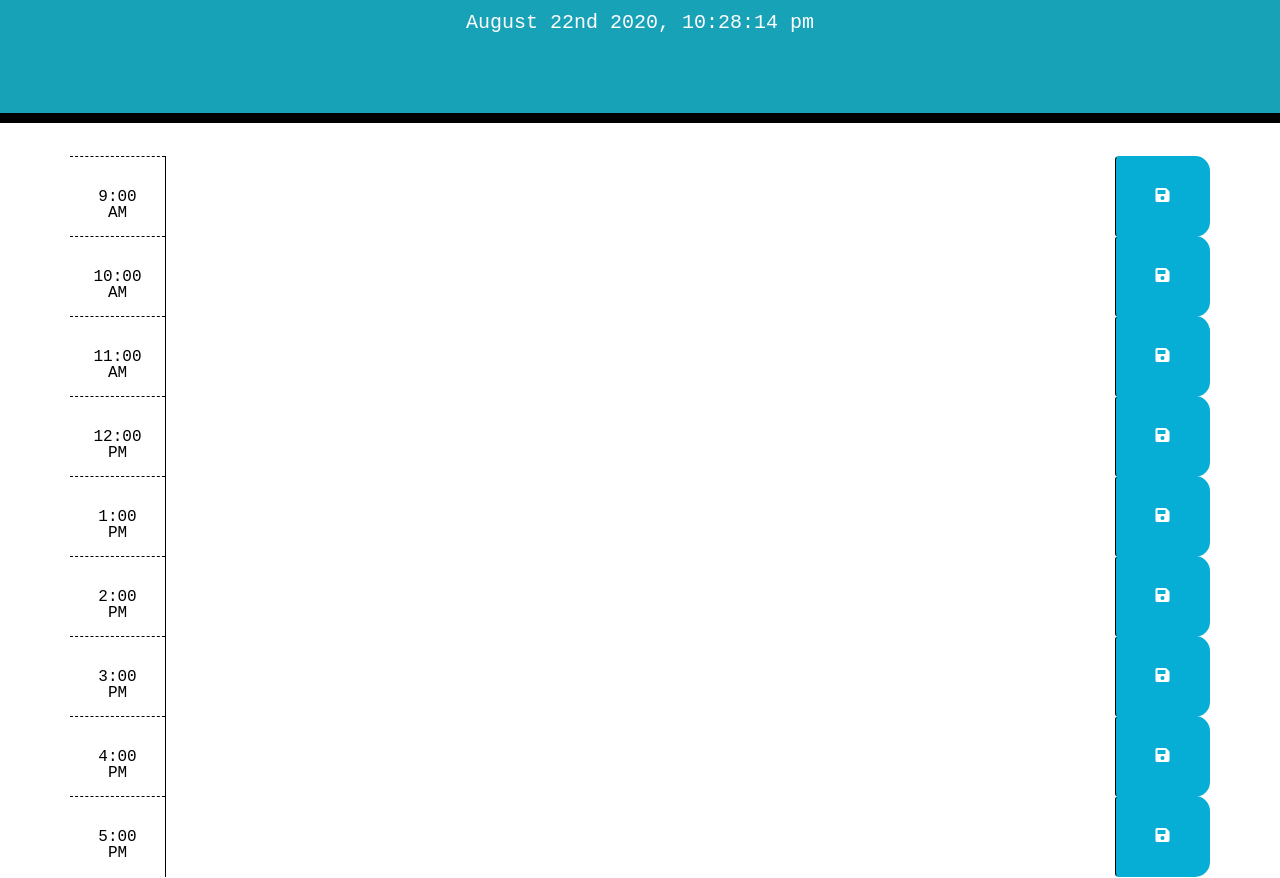
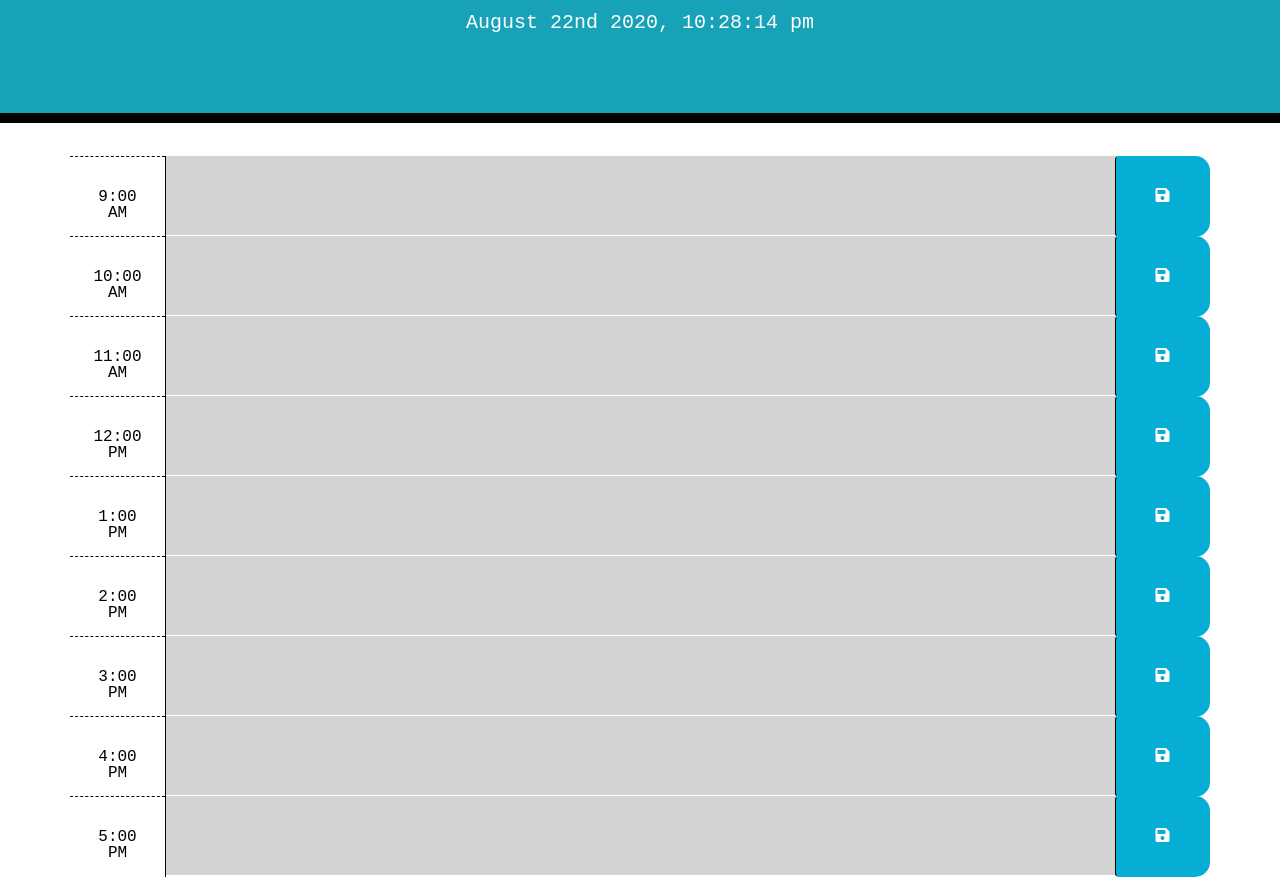
Before and after one commit to SydneyGoodwill/work-day-scheduler, a plain HTML site: page index.html in a window 1280 px wide. Shown: the part 181-1059 px from the top of the page. Drawn offline with nearby package versions, Linux system fonts and the light colour scheme.

Commit message:
updated javascript functionality

```diff
--- a/index.html
+++ b/index.html
@@ -19,6 +19,8 @@
       <h1 class="display-3">Work Day Scheduler</h1>
       <p class="lead">A simple calendar app for scheduling your work day</p>
       <p id="currentDay" class="lead"></p>
+
+
     </header>
 
     <div class="container">
@@ -59,7 +61,7 @@
         <button class="btn saveBtn col-md-1"><i class="fas fa-save"></i></button>
       </div>
 
-      <div id="hour9am" class="row time-block">
+      <div id="hour1pm" class="row time-block">
         <div class="col-md-1 hour">
           1:00 PM
         </div>
@@ -68,7 +70,7 @@
         <button class="btn saveBtn col-md-1"><i class="fas fa-save"></i></button>
       </div>
 
-      <div id="hour10am" class="row time-block">
+      <div id="hour2pm" class="row time-block">
         <div class="col-md-1 hour">
           2:00 PM
         </div>
@@ -77,7 +79,7 @@
         <button class="btn saveBtn col-md-1"><i class="fas fa-save"></i></button>
       </div>
 
-      <div id="hour11am" class="row time-block">
+      <div id="hour3pm" class="row time-block">
         <div class="col-md-1 hour">
           3:00 PM
         </div>
@@ -86,7 +88,7 @@
         <button class="btn saveBtn col-md-1"><i class="fas fa-save"></i></button>
       </div>
 
-      <div id="hour12pm" class="row time-block">
+      <div id="hour4pm" class="row time-block">
         <div class="col-md-1 hour">
           4:00 PM
         </div>
@@ -95,7 +97,7 @@
         <button class="btn saveBtn col-md-1"><i class="fas fa-save"></i></button>
       </div>
 
-      <div id="hour12pm" class="row time-block">
+      <div id="hour5pm" class="row time-block">
         <div class="col-md-1 hour">
           5:00 PM
         </div>
@@ -123,6 +125,8 @@
                 </div>`;
                 let currentDay = document.querySelector("#currentDay");
 
+                const hoursOfDay = ["9:00 AM", "10:00 AM", "11:00 AM", "12:00 PM", "1:00 PM", "2:00 PM", "3:00 PM", "4:00 PM", "5:00 PM"];
+
        $(document).ready(function () {
       // Establishing the current time and date on the top
       function date() {
@@ -130,15 +134,57 @@
             var currentDate = moment().format('MMMM Do YYYY, h:mm:ss a');
             currentDay.textContent = currentDate
             console.log(currentDate);
-            }, 1000);}date();
+        }, 1000);
+      }
+      date();
 
+      $("#hour9am .description").val(localStorage.getItem("hour9am"));
+      $("#hour10am .description").val(localStorage.getItem("hour10am"));
+      $("#hour11am .description").val(localStorage.getItem("hour11am"));
+      $("#hour12pm .description").val(localStorage.getItem("hour12pm"));
+      $("#hour1pm .description").val(localStorage.getItem("hour1pm"));
+      $("#hour2pm .description").val(localStorage.getItem("hour2pm"));
+      $("#hour3pm .description").val(localStorage.getItem("hour3pm"));
+      $("#hour4pm .description").val(localStorage.getItem("hour4pm"));
+      $("#hour5pm .description").val(localStorage.getItem("hour5pm"));
 
           // Creating an onclick listener for each of the time blocks
             $(".saveBtn").on("click", function() {
-            console.log("test")
-            const hoursOfDay = ["9:00 AM", "10:00 AM", "11:00 AM", "12:00 PM", "1:00 PM", "2:00 PM", "3:00 PM", "4:00 PM", "5:00 PM"];
+            console.log("text");
+            var text = $(this).siblings(".description").val();
+            var time = $(this).parent().attr("id");
+            localStorage.setItem(time, text);
+            });
 
-            });
+
+            function hourTracker() {
+              //get current number of hours.
+              var currentHour = moment().hour();
+
+              // loop over time blocks
+              $(".time-block").each(function () {
+                var blockHour = parseInt($(this).attr("id").split("hour")[1]);
+                console.log(blockHour, currentHour)
+                // check if we've moved past this time
+                if (blockHour < currentHour) {
+                  $(this).addClass("past");
+                  $(this).removeClass("future");
+                  $(this).removeClass("present");
+                }
+                else if (blockHour === currentHour) {
+                  $(this).removeClass("past");
+                  $(this).addClass("present");
+                  $(this).removeClass("future");
+                }
+                else {
+                  $(this).removeClass("present");
+                  $(this).removeClass("past");
+                  $(this).addClass("future");
+                }
+              })
+            }
+            hourTracker();
+
       })
 
     </script>
```
Lines whose indentation alone changed are shown as unchanged.
